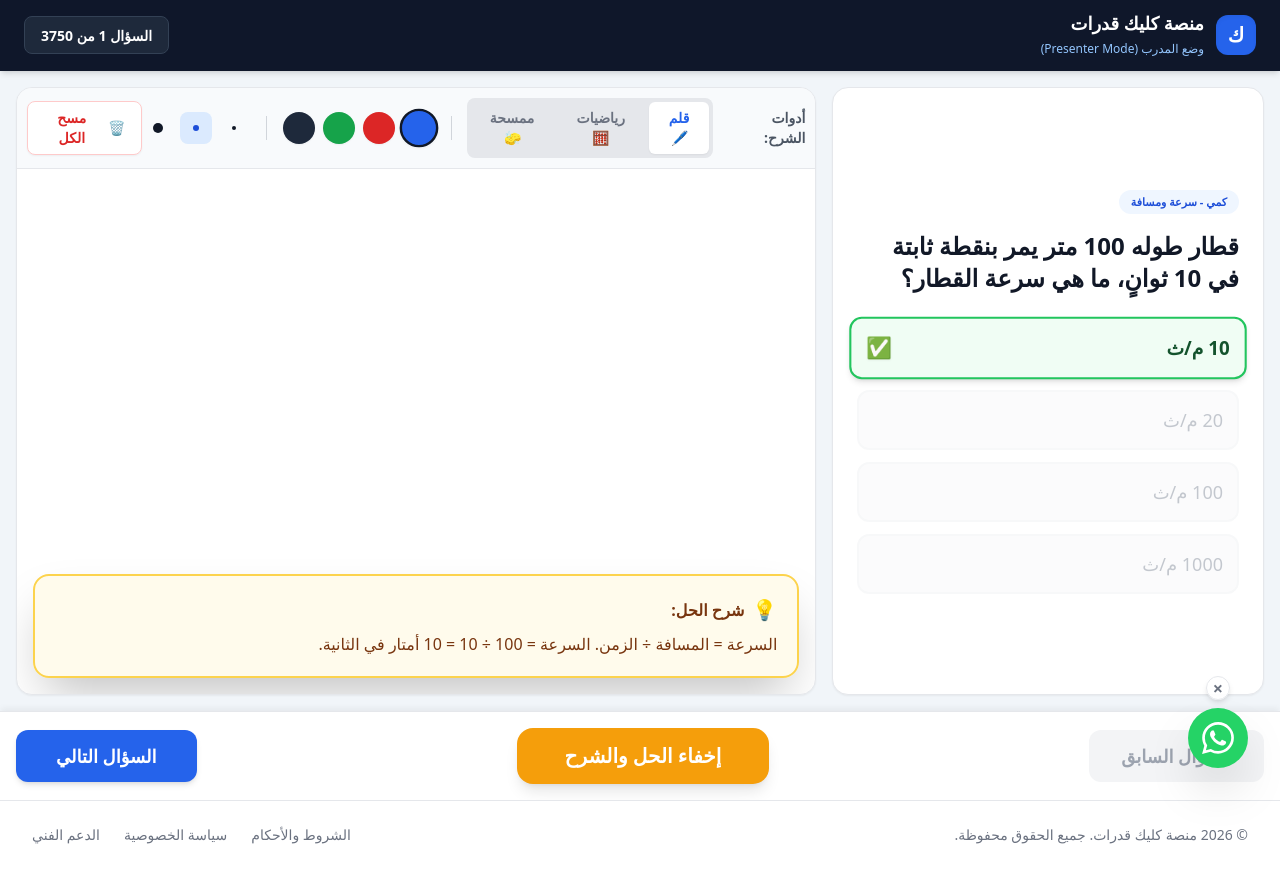
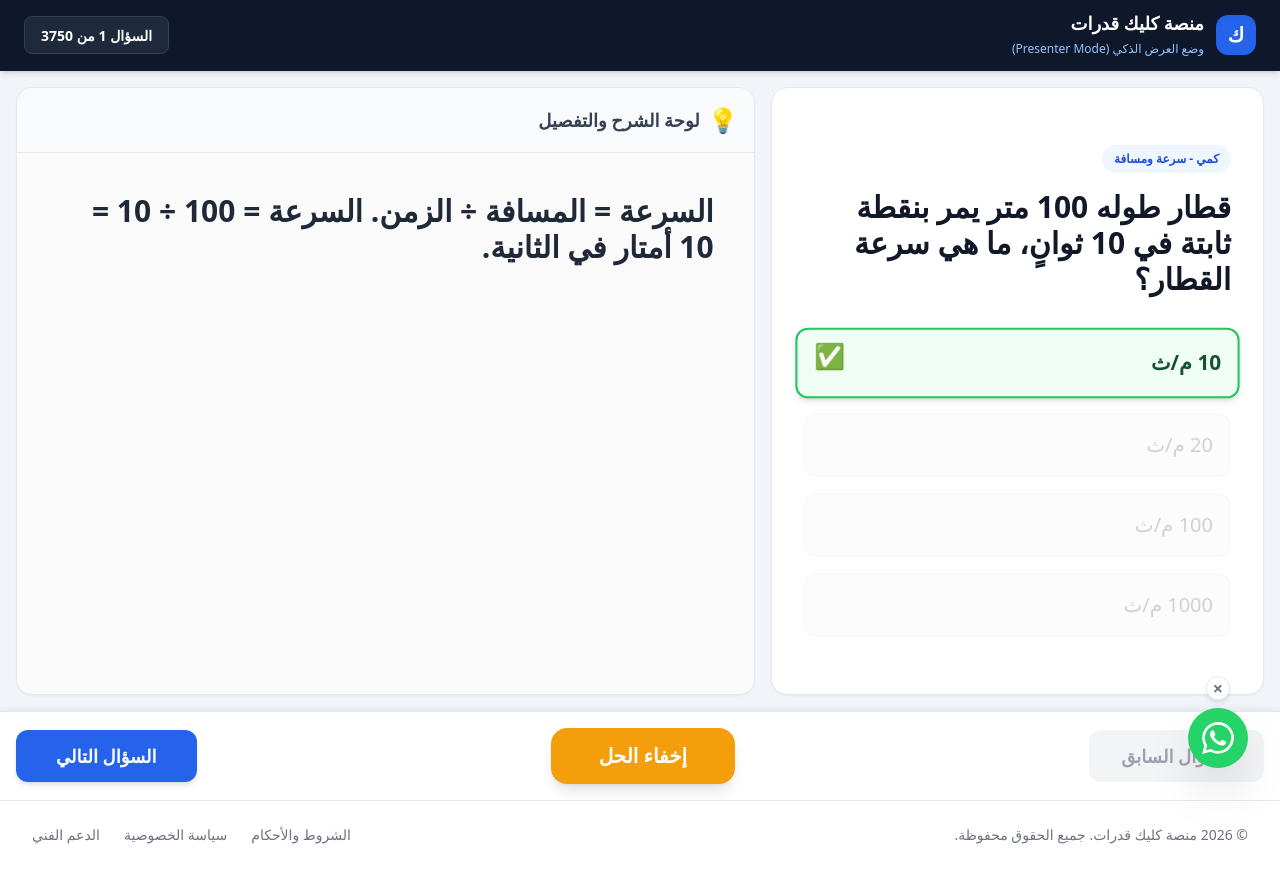
Before and after one commit to engaziasa-lang/engazia-app, a Next.js app: page /qudurat/presenter in a window 1280 px wide. Both pictures are taken after a click on the button "💡 إظهار الحل والشرح". Built offline with nearby package versions, Linux system fonts and the light colour scheme.

Commit message:
Update page.tsx

```diff
--- a/app/qudurat/presenter/page.tsx
+++ b/app/qudurat/presenter/page.tsx
@@ -1,159 +1,53 @@
 'use client';
 
-import React, { useState, useEffect, useRef } from 'react';
+import React, { useState, useEffect } from 'react';
 import questionsData from '../data/questions.json';
-
-// الرموز الرياضية الشائعة في اختبارات القدرات
-const MATH_SYMBOLS = ['×', '÷', '√', '²', '³', 'π', 'θ', '°', '±', '≠', '≈', '≤', '≥', '½', '¼', '¾'];
 
 export default function PresenterPage() {
   const [currentQuestionIndex, setCurrentQuestionIndex] = useState(0);
   const [showAnswer, setShowAnswer] = useState(false);
 
-  // إعدادات السبورة وأدواتها
-  const canvasRef = useRef<HTMLCanvasElement>(null);
-  const contextRef = useRef<CanvasRenderingContext2D | null>(null);
-  const [isDrawing, setIsDrawing] = useState(false);
-  const [penColor, setPenColor] = useState('#2563eb');
-  const [penSize, setPenSize] = useState(4);
-  const [activeTool, setActiveTool] = useState<'pen' | 'eraser' | 'math'>('pen');
-
-  // حالة أداة الرياضيات
-  const [mathInput, setMathInput] = useState({ visible: false, x: 0, y: 0, text: '' });
-  const inputRef = useRef<HTMLInputElement>(null);
+  // حالة النص التدريجي
+  const [displayedExplanation, setDisplayedExplanation] = useState('');
+  const [isTyping, setIsTyping] = useState(false);
 
   const currentQuestion = questionsData[currentQuestionIndex];
 
-  // تهيئة السبورة
+  // تأثير ظهور النص تدريجياً (تأثير الآلة الكاتبة)
   useEffect(() => {
-    const canvas = canvasRef.current;
-    if (!canvas) return;
-    const parent = canvas.parentElement;
-    if (!parent) return;
+    let timeout: NodeJS.Timeout;
 
-    canvas.width = parent.clientWidth;
-    canvas.height = parent.clientHeight;
+    if (showAnswer && currentQuestion.explanation) {
+      setIsTyping(true);
+      setDisplayedExplanation('');
+      let currentIndex = 0;
+      const fullText = currentQuestion.explanation;
 
-    const context = canvas.getContext('2d');
-    if (context) {
-      context.lineCap = 'round';
-      context.lineJoin = 'round';
-      contextRef.current = context;
-    }
-  }, []);
+      const typeChar = () => {
+        if (currentIndex < fullText.length) {
+          setDisplayedExplanation(fullText.substring(0, currentIndex + 1));
+          currentIndex++;
+          // سرعة ظهور الحروف (بالمللي ثانية) - يمكنك تعديل الرقم 30 لتسريع أو إبطاء الكتابة
+          timeout = setTimeout(typeChar, 30);
+        } else {
+          setIsTyping(false);
+        }
+      };
 
-  // التركيز التلقائي على أداة الرياضيات عند فتحها
-  useEffect(() => {
-    if (mathInput.visible && inputRef.current) {
-      setTimeout(() => {
-        if (inputRef.current) inputRef.current.focus();
-      }, 50);
-    }
-  }, [mathInput.visible]);
-
-  // تحديث خصائص القلم أو الممسحة
-  useEffect(() => {
-    if (contextRef.current) {
-      contextRef.current.globalCompositeOperation = activeTool === 'eraser' ? 'destination-out' : 'source-over';
-      contextRef.current.strokeStyle = penColor;
-      contextRef.current.lineWidth = activeTool === 'eraser' ? penSize * 6 : penSize;
-    }
-  }, [penColor, penSize, activeTool]);
-
-  const getCoordinates = (e: React.MouseEvent<HTMLCanvasElement> | React.TouchEvent<HTMLCanvasElement>) => {
-    const canvas = canvasRef.current;
-    if (!canvas) return { offsetX: 0, offsetY: 0 };
-
-    if ('touches' in e) {
-      const rect = canvas.getBoundingClientRect();
-      const touch = e.touches[0];
-      return {
-        offsetX: touch.clientX - rect.left,
-        offsetY: touch.clientY - rect.top
-      };
+      typeChar();
     } else {
-      return {
-        offsetX: e.nativeEvent.offsetX,
-        offsetY: e.nativeEvent.offsetY
-      };
-    }
-  };
-
-  // إدراج رمز رياضي في حقل الكتابة
-  const insertSymbol = (symbol: string) => {
-    setMathInput(prev => ({ ...prev, text: prev.text + symbol }));
-    if (inputRef.current) {
-      inputRef.current.focus();
-    }
-  };
-
-  // تثبيت المعادلة/النص على السبورة
-  const handleMathSubmit = () => {
-    if (mathInput.text.trim() !== '' && contextRef.current) {
-      const ctx = contextRef.current;
-      ctx.globalCompositeOperation = 'source-over';
-      const fontSize = penSize === 2 ? 22 : penSize === 4 ? 30 : 42;
-      ctx.font = `bold ${fontSize}px sans-serif`;
-      ctx.fillStyle = penColor;
-
-      // كتابة النص الرياضي (من اليسار لليمين لكي تظهر المعادلات بشكل صحيح)
-      ctx.direction = 'ltr';
-      ctx.fillText(mathInput.text, mathInput.x, mathInput.y + (fontSize / 3));
-    }
-    setMathInput({ visible: false, x: 0, y: 0, text: '' });
-  };
-
-  const handleCanvasPointerDown = (e: React.MouseEvent<HTMLCanvasElement> | React.TouchEvent<HTMLCanvasElement>) => {
-    const { offsetX, offsetY } = getCoordinates(e);
-
-    // إذا كانت أداة الرياضيات مفعلة
-    if (activeTool === 'math') {
-      if (mathInput.visible) {
-        handleMathSubmit(); // تثبيت القديم إذا كان موجوداً
-      }
-      // فتح مؤشر كتابة جديد في مكان النقر
-      setMathInput({ visible: true, x: offsetX, y: offsetY, text: '' });
-      return;
+      setDisplayedExplanation('');
+      setIsTyping(false);
     }
 
-    // بدء الرسم للقلم أو الممسحة
-    if (contextRef.current) {
-      contextRef.current.beginPath();
-      contextRef.current.moveTo(offsetX, offsetY);
-      setIsDrawing(true);
-    }
-  };
+    return () => clearTimeout(timeout);
+  }, [showAnswer, currentQuestion.explanation]);
 
-  const finishDrawing = () => {
-    if (activeTool === 'math') return;
-    if (contextRef.current) {
-      contextRef.current.closePath();
-      setIsDrawing(false);
-    }
-  };
-
-  const draw = (e: React.MouseEvent<HTMLCanvasElement> | React.TouchEvent<HTMLCanvasElement>) => {
-    if (!isDrawing || !contextRef.current || activeTool === 'math') return;
-    const { offsetX, offsetY } = getCoordinates(e);
-
-    contextRef.current.lineTo(offsetX, offsetY);
-    contextRef.current.stroke();
-  };
-
-  const clearCanvas = () => {
-    const canvas = canvasRef.current;
-    const context = contextRef.current;
-    if (canvas && context) {
-      context.clearRect(0, 0, canvas.width, canvas.height);
-    }
-    setMathInput({ visible: false, x: 0, y: 0, text: '' });
-  };
-
+  // دوال التحكم بالأسئلة
   const handleNext = () => {
     if (currentQuestionIndex < questionsData.length - 1) {
       setCurrentQuestionIndex(prev => prev + 1);
       setShowAnswer(false);
-      clearCanvas();
     }
   };
 
@@ -161,12 +55,19 @@ export default function PresenterPage() {
     if (currentQuestionIndex > 0) {
       setCurrentQuestionIndex(prev => prev - 1);
       setShowAnswer(false);
-      clearCanvas();
     }
   };
 
   const toggleAnswer = () => {
     setShowAnswer(!showAnswer);
+  };
+
+  // تسريع ظهور النص كاملاً إذا أراد المدرب تخطي التأثير التدريجي بالنقر على اللوحة
+  const skipTypingEffect = () => {
+    if (isTyping && currentQuestion.explanation) {
+      setDisplayedExplanation(currentQuestion.explanation);
+      setIsTyping(false);
+    }
   };
 
   return (
@@ -175,12 +76,15 @@ export default function PresenterPage() {
       {/* الشريط العلوي */}
       <header className="flex-shrink-0 bg-slate-900 text-white px-6 py-3 flex justify-between items-center shadow-md z-10">
         <div className="flex items-center gap-3">
-          <div className="bg-blue-600 w-10 h-10 rounded-xl flex items-center justify-center font-extrabold text-xl shadow-inner">ك</div>
+          <div className="bg-blue-600 w-10 h-10 rounded-xl flex items-center justify-center font-extrabold text-xl shadow-inner">
+            ك
+          </div>
           <div>
             <h1 className="font-bold text-lg leading-tight">منصة كليك قدرات</h1>
-            <span className="text-blue-300 text-xs">وضع المدرب (Presenter Mode)</span>
+            <span className="text-blue-300 text-xs">وضع العرض الذكي (Presenter Mode)</span>
           </div>
         </div>
+
         <div className="bg-slate-800 px-4 py-1.5 rounded-lg border border-slate-700">
           <span className="font-bold text-sm">السؤال {currentQuestionIndex + 1} من {questionsData.length}</span>
         </div>
@@ -189,30 +93,36 @@ export default function PresenterPage() {
       {/* مساحة العمل */}
       <main className="flex-grow flex gap-4 p-4 overflow-hidden min-h-0">
 
-        {/* القسم الأيمن: السؤال */}
-        <section className="w-[35%] bg-white rounded-2xl shadow-sm border border-gray-200 flex flex-col justify-center p-5 md:p-6 overflow-hidden relative">
+        {/* القسم الأيمن: عرض السؤال */}
+        <section className="w-[40%] bg-white rounded-2xl shadow-sm border border-gray-200 flex flex-col justify-center p-6 md:p-8 overflow-hidden relative">
           <div className="w-full">
             <div className="mb-4">
-              <span className="inline-block bg-blue-50 text-blue-700 text-[11px] font-bold px-3 py-1 rounded-full">
+              <span className="inline-block bg-blue-50 text-blue-700 text-xs font-bold px-3 py-1.5 rounded-full">
                 {currentQuestion.category}
               </span>
             </div>
 
-            <h2 className="text-xl md:text-2xl font-extrabold text-gray-900 leading-snug mb-6">
+            <h2 className="text-2xl md:text-3xl font-extrabold text-gray-900 leading-normal mb-8">
               {currentQuestion.text}
             </h2>
 
-            <div className="space-y-3">
+            <div className="space-y-4">
               {currentQuestion.options.map((option, idx) => {
                 const isCorrect = option === currentQuestion.correctAnswer;
                 let optionStyle = "border-gray-200 bg-white text-gray-700";
+
                 if (showAnswer) {
-                  optionStyle = isCorrect ? "border-green-500 bg-green-50 text-green-900 font-extrabold shadow-md transform scale-[1.02]" : "border-gray-100 bg-gray-50 text-gray-400 opacity-60";
+                  if (isCorrect) {
+                    optionStyle = "border-green-500 bg-green-50 text-green-900 font-extrabold shadow-md transform scale-[1.02]";
+                  } else {
+                    optionStyle = "border-gray-100 bg-gray-50 text-gray-400 opacity-50";
+                  }
                 }
+
                 return (
-                  <div key={idx} className={`p-3.5 rounded-xl border-2 text-base md:text-lg transition-all duration-300 flex justify-between items-center ${optionStyle}`}>
+                  <div key={idx} className={`p-4 rounded-xl border-2 text-lg md:text-xl transition-all duration-500 flex justify-between items-center ${optionStyle}`}>
                     <span>{option}</span>
-                    {showAnswer && isCorrect && <span className="text-xl drop-shadow-sm">✅</span>}
+                    {showAnswer && isCorrect && <span className="text-2xl drop-shadow-sm animate-bounce">✅</span>}
                   </div>
                 );
               })}
@@ -220,152 +130,68 @@ export default function PresenterPage() {
           </div>
         </section>
 
-        {/* القسم الأيسر: السبورة */}
-        <section className="w-[65%] bg-white rounded-2xl shadow-sm border border-gray-200 flex flex-col overflow-hidden relative">
-
-          {/* أدوات السبورة العلوية */}
-          <div className="bg-slate-50 border-b border-gray-200 p-2.5 flex justify-between items-center flex-shrink-0 z-10">
-            <div className="flex items-center gap-3">
-              <span className="text-sm font-bold text-gray-600 ml-2">أدوات الشرح:</span>
-
-              {/* اختيار الأداة */}
-              <div className="flex items-center gap-1.5 bg-gray-200 p-1 rounded-lg">
-                <button onClick={() => setActiveTool('pen')} className={`px-3 py-1.5 rounded-md text-sm font-bold transition-all ${activeTool === 'pen' ? 'bg-white shadow-sm text-blue-600' : 'text-gray-500 hover:text-gray-800'}`}>
-                  قلم 🖊️
-                </button>
-                <button onClick={() => setActiveTool('math')} className={`px-3 py-1.5 rounded-md text-sm font-bold transition-all ${activeTool === 'math' ? 'bg-white shadow-sm text-blue-600' : 'text-gray-500 hover:text-gray-800'}`}>
-                  رياضيات 🧮
-                </button>
-                <button onClick={() => setActiveTool('eraser')} className={`px-3 py-1.5 rounded-md text-sm font-bold transition-all ${activeTool === 'eraser' ? 'bg-white shadow-sm text-gray-900' : 'text-gray-500 hover:text-gray-800'}`}>
-                  ممسحة 🧽
-                </button>
-              </div>
-
-              <div className="w-px h-6 bg-gray-300 mx-1"></div>
-
-              {/* ألوان القلم */}
-              <div className="flex gap-2">
-                {['#2563eb', '#dc2626', '#16a34a', '#1e293b'].map((color) => (
-                  <button
-                    key={color}
-                    onClick={() => { setPenColor(color); if(activeTool === 'eraser') setActiveTool('pen'); }}
-                    className={`w-8 h-8 rounded-full shadow-sm border-2 transition-all ${activeTool !== 'eraser' && penColor === color ? 'border-gray-900 scale-110' : 'border-transparent hover:scale-105'}`}
-                    style={{ backgroundColor: color }}
-                    title="تغيير اللون"
-                  />
-                ))}
-              </div>
-
-              <div className="w-px h-6 bg-gray-300 mx-1"></div>
-
-              {/* حجم الأداة */}
-              <div className="flex items-center gap-1.5">
-                {[2, 4, 8].map((size) => (
-                  <button key={size} onClick={() => setPenSize(size)} className={`w-8 h-8 flex items-center justify-center rounded-lg ${penSize === size ? 'bg-blue-100 text-blue-700' : 'hover:bg-gray-100'}`}>
-                    <div className="bg-current rounded-full" style={{ width: size + 2, height: size + 2 }}></div>
-                  </button>
-                ))}
-              </div>
-            </div>
-
-            <button onClick={clearCanvas} className="bg-white border border-red-200 text-red-600 hover:bg-red-50 font-bold px-4 py-1.5 rounded-lg text-sm transition-all flex items-center gap-2 shadow-sm">
-              <span>🗑️</span> مسح الكل
-            </button>
+        {/* القسم الأيسر: لوحة الشرح الذكية (تظهر تدريجياً) */}
+        <section
+          className="w-[60%] bg-white rounded-2xl shadow-sm border border-gray-200 flex flex-col overflow-hidden relative cursor-pointer"
+          onClick={skipTypingEffect}
+          title={isTyping ? "انقر لإظهار النص كاملاً" : ""}
+        >
+          {/* شريط عنوان اللوحة */}
+          <div className="bg-slate-50 border-b border-gray-200 p-4 flex justify-between items-center flex-shrink-0 z-10">
+            <h3 className="font-bold text-gray-700 flex items-center gap-2 text-lg">
+              <span className="text-2xl">💡</span> لوحة الشرح والتفصيل
+            </h3>
+            {isTyping && (
+              <span className="text-xs font-bold text-blue-600 bg-blue-100 px-3 py-1 rounded-full animate-pulse">
+                جاري الكتابة...
+              </span>
+            )}
           </div>
 
-          {/* لوحة الرسم */}
-          <div className="flex-grow w-full h-full relative cursor-crosshair overflow-hidden">
-            <canvas
-              ref={canvasRef}
-              onMouseDown={handleCanvasPointerDown}
-              onMouseUp={finishDrawing}
-              onMouseOut={finishDrawing}
-              onMouseMove={draw}
-              onTouchStart={handleCanvasPointerDown}
-              onTouchEnd={finishDrawing}
-              onTouchMove={draw}
-              className="absolute top-0 left-0 w-full h-full z-10"
-            />
-
-            {/* أداة الرياضيات التفاعلية الشفافة */}
-            {mathInput.visible && (
-              <div
-                className="absolute z-50 flex flex-col"
-                style={{
-                  left: `${mathInput.x}px`,
-                  top: `${mathInput.y - (penSize === 2 ? 60 : penSize === 4 ? 65 : 75)}px`,
-                }}
-              >
-                {/* لوحة الرموز الرياضية العائمة */}
-                <div
-                  className="bg-slate-800 text-white p-1.5 rounded-lg flex flex-wrap gap-1 shadow-xl mb-1 w-[280px]"
-                  onMouseDown={(e) => e.preventDefault()} // يمنع فقدان التركيز من مربع النص
-                >
-                  {MATH_SYMBOLS.map(sym => (
-                    <button
-                      key={sym}
-                      onClick={() => insertSymbol(sym)}
-                      className="w-7 h-7 flex items-center justify-center bg-slate-700 hover:bg-blue-600 rounded text-sm font-bold transition-colors"
-                    >
-                      {sym}
-                    </button>
-                  ))}
-                  <button onClick={handleMathSubmit} className="flex-grow bg-green-600 hover:bg-green-500 rounded text-xs font-bold transition-colors">إدخال ✓</button>
-                </div>
-
-                {/* حقل الإدخال الشفاف (بدون إطارات) */}
-                <input
-                  ref={inputRef}
-                  type="text"
-                  dir="ltr"
-                  value={mathInput.text}
-                  onChange={(e) => setMathInput({ ...mathInput, text: e.target.value })}
-                  onKeyDown={(e) => { if (e.key === 'Enter') handleMathSubmit(); }}
-                  onMouseDown={(e) => e.stopPropagation()}
-                  onTouchStart={(e) => e.stopPropagation()}
-                  className="bg-transparent border-none outline-none focus:ring-0 p-0 m-0 w-[280px]"
-                  style={{
-                    color: penColor,
-                    fontSize: `${penSize === 2 ? 22 : penSize === 4 ? 30 : 42}px`,
-                    fontWeight: 'bold',
-                    fontFamily: 'sans-serif',
-                  }}
-                  placeholder="اكتب المعادلة..."
-                />
+          {/* مساحة عرض النص */}
+          <div className="flex-grow w-full h-full p-8 md:p-10 overflow-y-auto bg-[#fafafa]">
+            {!showAnswer ? (
+              <div className="w-full h-full flex flex-col items-center justify-center text-center opacity-30">
+                <span className="text-7xl mb-4">🪄</span>
+                <h3 className="text-2xl font-extrabold text-gray-500">الشرح سيظهر هنا</h3>
+                <p className="text-gray-400 mt-2">اضغط على زر إظهار الحل ليبدأ الشرح التلقائي</p>
               </div>
-            )}
-
-            {!isDrawing && !showAnswer && !mathInput.visible && (
-              <div className="absolute top-6 left-6 pointer-events-none opacity-20 flex items-center gap-2 z-0">
-                <span className="text-5xl">🧮</span>
-                <span className="font-extrabold text-xl text-gray-500">مساحة الحل الرياضي</span>
-              </div>
-            )}
-
-            {/* صندوق الشرح */}
-            {showAnswer && currentQuestion.explanation && (
-              <div className="absolute bottom-4 left-4 right-4 bg-amber-50/95 backdrop-blur-sm border-2 border-amber-300 rounded-2xl p-5 shadow-2xl z-20 animate-in fade-in slide-in-from-bottom-4">
-                <h4 className="font-bold text-amber-900 mb-2 flex items-center gap-2">
-                  <span className="text-xl">💡</span> شرح الحل:
-                </h4>
-                <p className="text-amber-900 leading-relaxed text-sm md:text-base font-medium">
-                  {currentQuestion.explanation}
+            ) : (
+              <div className="w-full">
+                <p className="text-2xl md:text-3xl text-gray-800 font-bold leading-relaxed whitespace-pre-wrap">
+                  {displayedExplanation}
+                  {/* المؤشر الوامض (Cursor) الذي يظهر أثناء الكتابة */}
+                  {isTyping && <span className="inline-block w-2 h-8 bg-blue-600 ml-1 align-middle animate-pulse"></span>}
                 </p>
               </div>
             )}
           </div>
         </section>
+
       </main>
 
-      {/* الشريط السفلي */}
+      {/* الشريط السفلي: أزرار التحكم */}
       <footer className="flex-shrink-0 bg-white border-t border-gray-200 p-4 flex justify-between items-center shadow-[0_-4px_6px_-1px_rgba(0,0,0,0.05)] z-10">
-        <button onClick={handlePrev} disabled={currentQuestionIndex === 0} className={`px-8 py-3 rounded-xl font-bold text-lg transition-all ${currentQuestionIndex === 0 ? 'bg-gray-100 text-gray-400 cursor-not-allowed' : 'bg-gray-200 text-gray-800 hover:bg-gray-300 shadow-sm'}`}>
+        <button
+          onClick={handlePrev}
+          disabled={currentQuestionIndex === 0}
+          className={`px-8 py-3 rounded-xl font-bold text-lg transition-all ${currentQuestionIndex === 0 ? 'bg-gray-100 text-gray-400 cursor-not-allowed' : 'bg-gray-200 text-gray-800 hover:bg-gray-300 shadow-sm'}`}
+        >
           السؤال السابق
         </button>
-        <button onClick={toggleAnswer} className={`px-12 py-3.5 rounded-2xl font-extrabold text-xl shadow-lg transition-all transform hover:scale-105 ${showAnswer ? 'bg-amber-500 hover:bg-amber-600 text-white' : 'bg-indigo-600 hover:bg-indigo-700 text-white'}`}>
-          {showAnswer ? 'إخفاء الحل والشرح' : '💡 إظهار الحل والشرح'}
+
+        <button
+          onClick={toggleAnswer}
+          className={`px-12 py-3.5 rounded-2xl font-extrabold text-xl shadow-lg transition-all transform hover:scale-105 ${showAnswer ? 'bg-amber-500 hover:bg-amber-600 text-white' : 'bg-indigo-600 hover:bg-indigo-700 text-white'}`}
+        >
+          {showAnswer ? 'إخفاء الحل' : '💡 إظهار الحل والشرح'}
         </button>
-        <button onClick={handleNext} disabled={currentQuestionIndex === questionsData.length - 1} className={`px-10 py-3 rounded-xl font-bold text-lg text-white shadow-md transition-all ${currentQuestionIndex === questionsData.length - 1 ? 'bg-blue-300 cursor-not-allowed' : 'bg-blue-600 hover:bg-blue-700'}`}>
+
+        <button
+          onClick={handleNext}
+          disabled={currentQuestionIndex === questionsData.length - 1}
+          className={`px-10 py-3 rounded-xl font-bold text-lg text-white shadow-md transition-all ${currentQuestionIndex === questionsData.length - 1 ? 'bg-blue-300 cursor-not-allowed' : 'bg-blue-600 hover:bg-blue-700'}`}
+        >
           {currentQuestionIndex === questionsData.length - 1 ? 'نهاية الأسئلة' : 'السؤال التالي'}
         </button>
       </footer>
```
